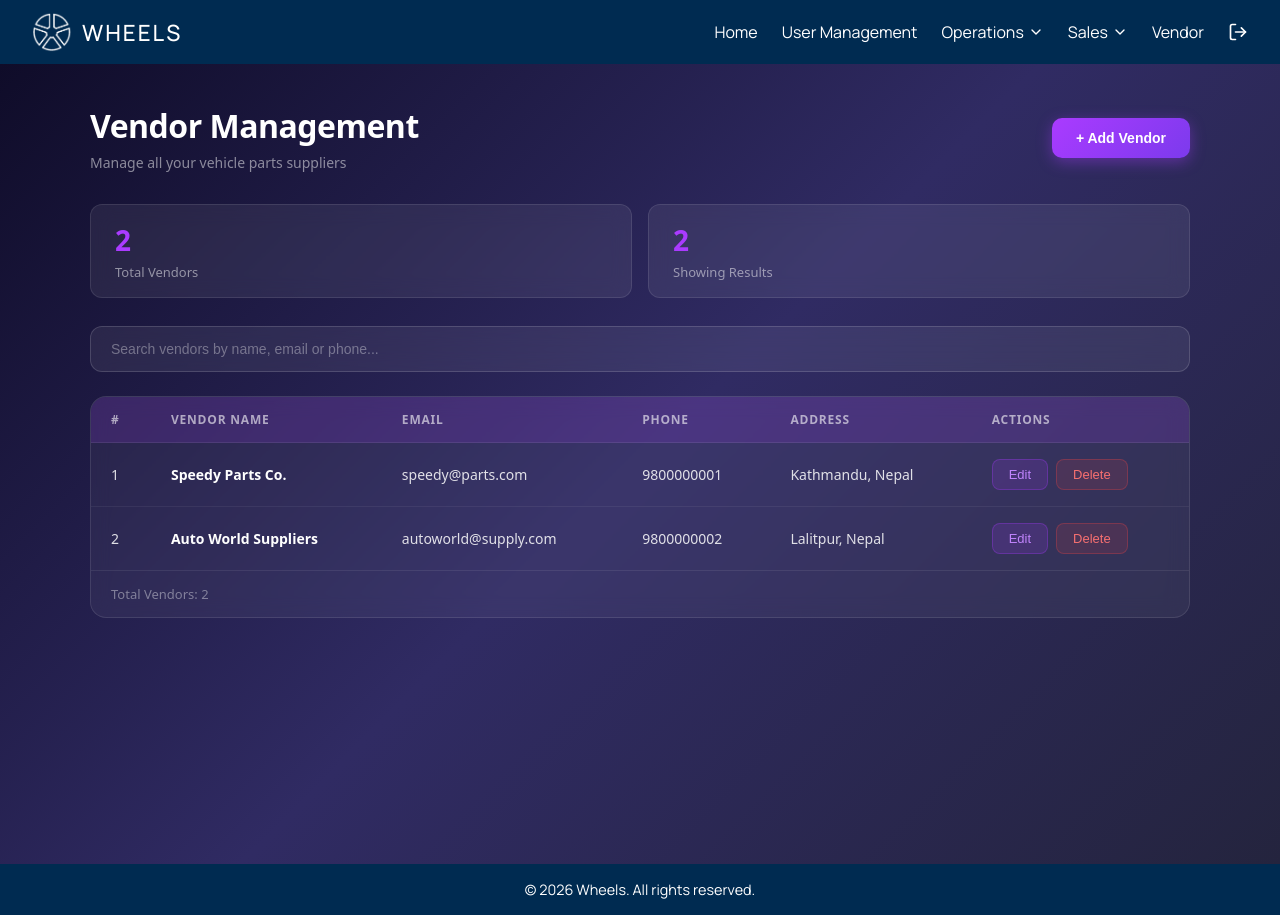
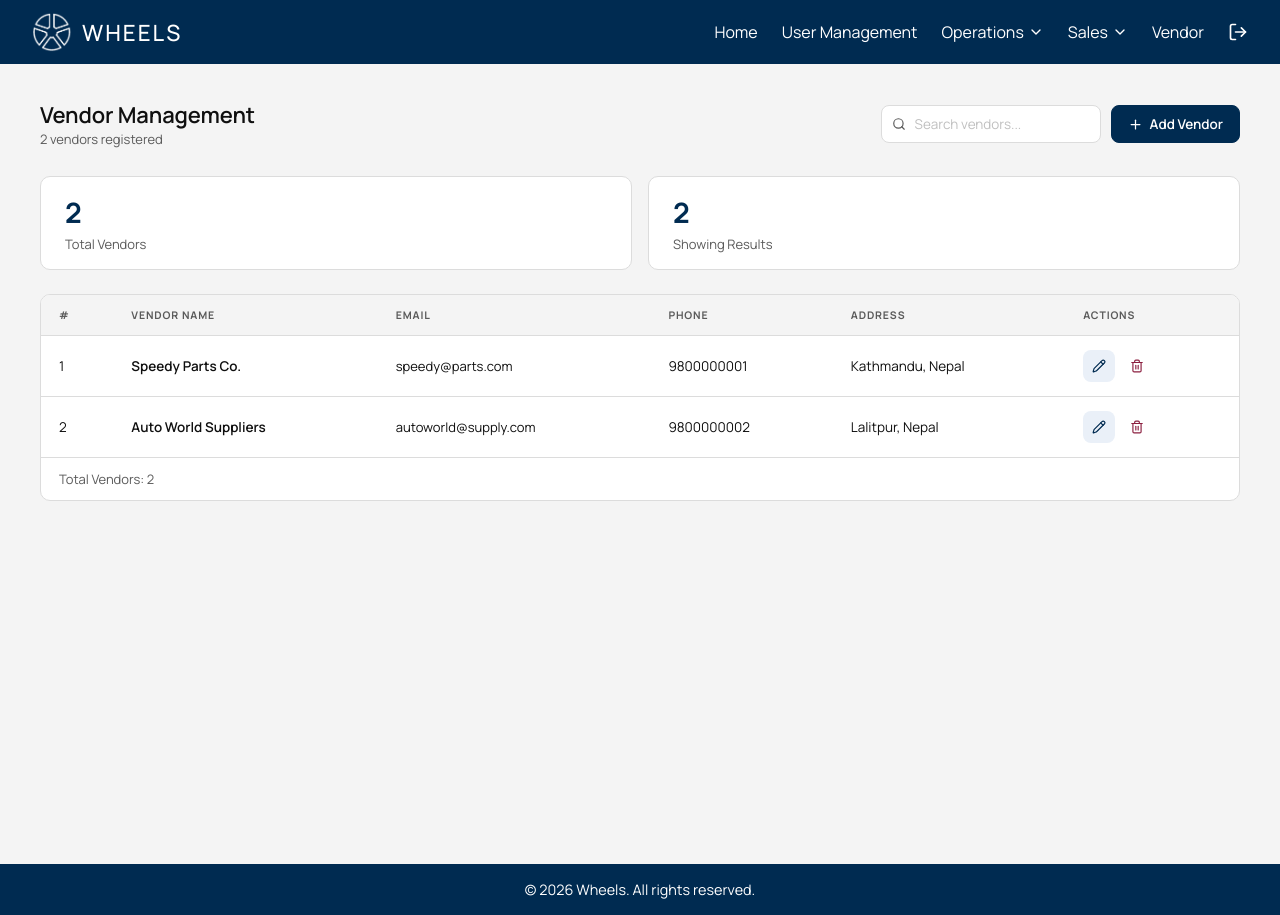
Before and after one commit to tanchhohang/vehicle-inventory-management-frontend, a React (Vite) app in the folder vehicle-inventory/: page /vendors in a window 1280 px wide. Built offline with nearby package versions, Linux system fonts and the light colour scheme.

Commit message:
feat: redesign vendor page to match team UI style

```diff
--- a/vehicle-inventory/src/pages/Vendor/VendorPage.jsx
+++ b/vehicle-inventory/src/pages/Vendor/VendorPage.jsx
@@ -1,80 +1,53 @@
-// VendorPage.jsx
-// I made this page to manage vendors (suppliers who give us vehicle parts)
-// This page lets admin: see all vendors, add new ones, edit and delete them
-// I also added a search bar so you can find vendors quickly
-//
-// Author: Sneha Agrawal
-// Date: April 2026
 
 import { useState } from "react";
+import { Search, Plus, Pencil, Trash2, Store } from "lucide-react";
 import "./VendorPage.css";
 
-// I added two vendors by default just so the page doesnt look empty at first
+// i added two vendors by default so the page doesnt look empty at first
 const initialVendors = [
     { id: 1, name: "Speedy Parts Co.", email: "speedy@parts.com", phone: "9800000001", address: "Kathmandu, Nepal" },
     { id: 2, name: "Auto World Suppliers", email: "autoworld@supply.com", phone: "9800000002", address: "Lalitpur, Nepal" },
 ];
 
-function VendorPage() {
+export default function VendorPage() {
 
-    // this holds the list of all vendors
+    // list of all vendors
     const [vendors, setVendors] = useState(initialVendors);
 
-    // this controls if the add/edit form is open or closed
+    // controls whether the add/edit form is visible
     const [showForm, setShowForm] = useState(false);
 
-    // this remembers which vendor i am editing
-    // if its null it means i am adding a new vendor
+    // stores which vendor is being edited (null means adding new)
     const [editingVendor, setEditingVendor] = useState(null);
 
-    // this stores whatever the user types in the search box
-    const [searchQuery, setSearchQuery] = useState("");
+    // stores what user types in search box
+    const [search, setSearch] = useState("");
 
-    // this stores what the user types in the form fields
-    const [form, setForm] = useState({
-        name: "",
-        email: "",
-        phone: "",
-        address: ""
-    });
+    // stores form field values
+    const [form, setForm] = useState({ name: "", email: "", phone: "", address: "" });
 
-    // this stores error messages if the user fills the form wrong
+    // stores validation error messages
     const [errors, setErrors] = useState({});
 
-    // I wrote this function to check if the form is filled correctly
-    // it checks each field and returns errors if something is wrong
+    // checks if all form fields are filled correctly before saving
     const validate = () => {
         const newErrors = {};
-
-        if (!form.name.trim())
-            newErrors.name = "Vendor name is required.";
-
-        if (!form.email.trim())
-            newErrors.email = "Email is required.";
-        else if (!/\S+@\S+\.\S+/.test(form.email))
-            newErrors.email = "Invalid email format.";
-
-        // phone must be exactly 10 digits
-        if (!form.phone.trim())
-            newErrors.phone = "Phone number is required.";
-        else if (!/^\d{10}$/.test(form.phone))
-            newErrors.phone = "Phone must be 10 digits.";
-
-        if (!form.address.trim())
-            newErrors.address = "Address is required.";
-
+        if (!form.name.trim()) newErrors.name = "Vendor name is required.";
+        if (!form.email.trim()) newErrors.email = "Email is required.";
+        else if (!/\S+@\S+\.\S+/.test(form.email)) newErrors.email = "Invalid email format.";
+        if (!form.phone.trim()) newErrors.phone = "Phone number is required.";
+        else if (!/^\d{10}$/.test(form.phone)) newErrors.phone = "Phone must be 10 digits.";
+        if (!form.address.trim()) newErrors.address = "Address is required.";
         return newErrors;
     };
 
-    // whenever user types in a field, i update the form state
-    // i also clear the error for that field so it doesnt stay red
+    // updates form state when user types in any field
     const handleChange = (e) => {
         setForm({ ...form, [e.target.name]: e.target.value });
         setErrors({ ...errors, [e.target.name]: "" });
     };
 
-    // this runs when user clicks the Add Vendor button
-    // i clear the form and open it fresh
+    // opens form for adding a new vendor
     const handleAddNew = () => {
         setEditingVendor(null);
         setForm({ name: "", email: "", phone: "", address: "" });
@@ -82,113 +55,107 @@ function VendorPage() {
         setShowForm(true);
     };
 
-    // this runs when user clicks Edit on a vendor
-    // i fill the form with that vendors existing data
+    // opens form with existing vendor data for editing
     const handleEdit = (vendor) => {
         setEditingVendor(vendor);
-        setForm({
-            name: vendor.name,
-            email: vendor.email,
-            phone: vendor.phone,
-            address: vendor.address
-        });
+        setForm({ name: vendor.name, email: vendor.email, phone: vendor.phone, address: vendor.address });
         setErrors({});
         setShowForm(true);
     };
 
-    // this runs when user clicks Save Vendor or Update Vendor
-    // first i validate, then either update or add the vendor
+    // saves the vendor - either adds new or updates existing
     const handleSave = () => {
         const validationErrors = validate();
-
-        // if there are errors, show them and dont save
         if (Object.keys(validationErrors).length > 0) {
             setErrors(validationErrors);
             return;
         }
 
         if (editingVendor) {
-            // if we are editing, replace the old vendor with new data
-            setVendors(vendors.map((v) =>
-                v.id === editingVendor.id ? { ...v, ...form } : v
-            ));
+            // update existing vendor
+            setVendors(vendors.map((v) => v.id === editingVendor.id ? { ...v, ...form } : v));
         } else {
-            // if we are adding, create a new vendor with a unique id
-            // i used Date.now() to generate a unique id automatically
-            const newVendor = { id: Date.now(), ...form };
-            setVendors([...vendors, newVendor]);
+            // add new vendor with unique id using timestamp
+            setVendors([...vendors, { id: Date.now(), ...form }]);
         }
 
-        // close the form and clear everything after saving
         setShowForm(false);
         setForm({ name: "", email: "", phone: "", address: "" });
         setEditingVendor(null);
     };
 
-    // this runs when user clicks Delete
-    // i added a confirm popup so user doesnt delete by accident
+    // deletes a vendor after confirmation
     const handleDelete = (id) => {
         if (window.confirm("Are you sure you want to delete this vendor?")) {
             setVendors(vendors.filter((v) => v.id !== id));
         }
     };
 
-    // this filters the vendor list based on what user typed in search
-    // it checks name, email and phone number
-    const filteredVendors = vendors.filter((v) =>
-        v.name.toLowerCase().includes(searchQuery.toLowerCase()) ||
-        v.email.toLowerCase().includes(searchQuery.toLowerCase()) ||
-        v.phone.includes(searchQuery)
+    // filters vendors based on search query
+    const filtered = vendors.filter((v) => {
+        const q = search.toLowerCase();
+        return (
+            v.name.toLowerCase().includes(q) ||
+            v.email.toLowerCase().includes(q) ||
+            v.phone.includes(q) ||
+            v.address.toLowerCase().includes(q)
         );
+    });
 
     return (
-        <div className="vendor-container">
-            <div className="vendor-inner">
+        <div className="vp-page">
 
-                {/* header section with page title and add button */}
-                <div className="vendor-header">
-                    <div className="vendor-header-left">
-                        <h1>Vendor Management</h1>
-                        <p>Manage all your vehicle parts suppliers</p>
+            {/* page header with title and action buttons */}
+            <div className="vp-page-header">
+                <div>
+                    <h1 className="vp-page-title">Vendor Management</h1>
+                    <p className="vp-page-subtitle">
+                        {vendors.length} vendor{vendors.length !== 1 ? "s" : ""} registered
+                    </p>
                 </div>
-                    <button className="btn-primary" onClick={handleAddNew}>
-                        + Add Vendor
+
+                <div className="vp-header-actions">
+                    {/* search bar */}
+                    <div className="vp-search-wrap">
+                        <Search size={14} className="vp-search-icon" />
+                        <input
+                            className="vp-search"
+                            type="text"
+                            placeholder="Search vendors..."
+                            value={search}
+                            onChange={(e) => setSearch(e.target.value)}
+                        />
+                    </div>
+
+                    {/* add vendor button */}
+                    <button className="vp-btn vp-btn--primary" onClick={handleAddNew} type="button">
+                        <Plus size={15} />
+                        Add Vendor
                     </button>
                 </div>
+            </div>
 
-                {/* i added these stat cards to show total vendors and search results count */}
-                <div className="vendor-stats">
-                    <div className="stat-card">
+            {/* stats cards showing total and filtered count */}
+            <div className="vp-stats">
+                <div className="vp-stat-card">
                     <h3>{vendors.length}</h3>
                     <p>Total Vendors</p>
                 </div>
-                    <div className="stat-card">
-                        <h3>{filteredVendors.length}</h3>
+                <div className="vp-stat-card">
+                    <h3>{filtered.length}</h3>
                     <p>Showing Results</p>
                 </div>
             </div>
 
-                {/* search bar - filters vendors as user types */}
-                <div className="vendor-search">
-                    <input
-                        type="text"
-                        placeholder="Search vendors by name, email or phone..."
-                        value={searchQuery}
-                        onChange={(e) => setSearchQuery(e.target.value)}
-                        className="search-input"
-                    />
-                </div>
-
-                {/* this form only shows up when user clicks Add Vendor or Edit */}
+            {/* add or edit form - only shows when showForm is true */}
             {showForm && (
-                    <div className="vendor-form-card">
+                <div className="vp-form-card">
                     <h2>{editingVendor ? "Edit Vendor" : "Add New Vendor"}</h2>
 
-                        {/* i used a 2 column grid layout for the form fields */}
-                        <div className="form-grid">
+                    <div className="vp-form-grid">
 
                         {/* vendor name field */}
-                            <div className="form-group">
+                        <div className="vp-form-group">
                             <label>Vendor Name</label>
                             <input
                                 type="text"
@@ -197,12 +164,11 @@ function VendorPage() {
                                 onChange={handleChange}
                                 placeholder="Enter vendor name"
                             />
-                                {/* show error message if name is empty */}
-                                {errors.name && <span className="error">{errors.name}</span>}
+                            {errors.name && <span className="vp-error">{errors.name}</span>}
                         </div>
 
                         {/* email field */}
-                            <div className="form-group">
+                        <div className="vp-form-group">
                             <label>Email Address</label>
                             <input
                                 type="email"
@@ -211,24 +177,24 @@ function VendorPage() {
                                 onChange={handleChange}
                                 placeholder="Enter email address"
                             />
-                                {errors.email && <span className="error">{errors.email}</span>}
+                            {errors.email && <span className="vp-error">{errors.email}</span>}
                         </div>
 
-                            {/* phone field - must be 10 digits */}
-                            <div className="form-group">
+                        {/* phone field */}
+                        <div className="vp-form-group">
                             <label>Phone Number</label>
                             <input
                                 type="text"
                                 name="phone"
                                 value={form.phone}
                                 onChange={handleChange}
-                                    placeholder="Enter 10-digit phone number"
+                                placeholder="Enter 10 digit phone number"
                             />
-                                {errors.phone && <span className="error">{errors.phone}</span>}
+                            {errors.phone && <span className="vp-error">{errors.phone}</span>}
                         </div>
 
                         {/* address field */}
-                            <div className="form-group">
+                        <div className="vp-form-group">
                             <label>Address</label>
                             <input
                                 type="text"
@@ -237,26 +203,27 @@ function VendorPage() {
                                 onChange={handleChange}
                                 placeholder="Enter address"
                             />
-                                {errors.address && <span className="error">{errors.address}</span>}
+                            {errors.address && <span className="vp-error">{errors.address}</span>}
                         </div>
 
                     </div>
 
-                        {/* cancel closes the form, save adds or updates the vendor */}
-                        <div className="form-actions">
-                            <button className="btn-secondary" onClick={() => setShowForm(false)}>
+                    {/* form buttons */}
+                    <div className="vp-form-actions">
+                        <button className="vp-btn vp-btn--secondary" onClick={() => setShowForm(false)} type="button">
                             Cancel
                         </button>
-                            <button className="btn-primary" onClick={handleSave}>
+                        <button className="vp-btn vp-btn--primary" onClick={handleSave} type="button">
                             {editingVendor ? "Update Vendor" : "Save Vendor"}
                         </button>
                     </div>
                 </div>
             )}
 
-                {/* table that shows all vendors */}
-                <div className="vendor-table-card">
-                    <table className="vendor-table">
+            {/* vendor table */}
+            <div className="vp-card">
+                <div className="vp-table-wrap">
+                    <table className="vp-table">
                         <thead>
                             <tr>
                                 <th>#</th>
@@ -268,30 +235,44 @@ function VendorPage() {
                             </tr>
                         </thead>
                         <tbody>
-                            {/* if no vendors found after search, show this message */}
-                            {filteredVendors.length === 0 ? (
+                            {/* show empty state if no vendors found */}
+                            {filtered.length === 0 ? (
                                 <tr>
-                                    <td colSpan="6" className="no-data">
-                                        No vendors found.
+                                    <td colSpan={6} className="vp-state-cell">
+                                        <Store size={32} className="vp-empty-icon" />
+                                        <span className="vp-state-text">
+                                            {search ? "No vendors match your search." : "No vendors found."}
+                                        </span>
                                     </td>
                                 </tr>
                             ) : (
-                                // loop through all vendors and show each as a row
-                                filteredVendors.map((vendor, index) => (
+                                // loop through filtered vendors and show each as a row
+                                filtered.map((vendor, index) => (
                                     <tr key={vendor.id}>
                                         <td>{index + 1}</td>
-                                        <td>{vendor.name}</td>
-                                        <td>{vendor.email}</td>
+                                        <td className="vp-vendor-name">{vendor.name}</td>
+                                        <td className="vp-email">{vendor.email}</td>
                                         <td>{vendor.phone}</td>
                                         <td>{vendor.address}</td>
                                         <td>
-                                            {/* edit button opens the form with this vendors data */}
-                                            <button className="btn-edit" onClick={() => handleEdit(vendor)}>
-                                                Edit
+                                            {/* edit button opens form with vendor data */}
+                                            <button
+                                                className="vp-action-btn vp-action-btn--edit"
+                                                onClick={() => handleEdit(vendor)}
+                                                title="Edit vendor"
+                                                type="button"
+                                            >
+                                                <Pencil size={14} />
                                             </button>
-                                            {/* delete button removes this vendor */}
-                                            <button className="btn-delete" onClick={() => handleDelete(vendor.id)}>
-                                                Delete
+
+                                            {/* delete button removes vendor */}
+                                            <button
+                                                className="vp-action-btn vp-action-btn--delete"
+                                                onClick={() => handleDelete(vendor.id)}
+                                                title="Delete vendor"
+                                                type="button"
+                                            >
+                                                <Trash2 size={14} />
                                             </button>
                                         </td>
                                     </tr>
@@ -299,14 +280,14 @@ function VendorPage() {
                             )}
                         </tbody>
                     </table>
-
-                    {/* shows count at the bottom of the table */}
-                    <p className="vendor-count">Total Vendors: {filteredVendors.length}</p>
                 </div>
 
-            </div> {/* end of vendor-inner */}
-        </div>   // end of vendor-container
+                {/* total count at bottom of table */}
+                <div className="vp-table-footer">
+                    Total Vendors: {filtered.length}
+                </div>
+            </div>
+
+        </div>
     );
 }
-
-export default VendorPage;
```
Also changed, not shown: vehicle-inventory/src/pages/Vendor/VendorPage.css. Lines whose indentation alone changed are shown as unchanged.
